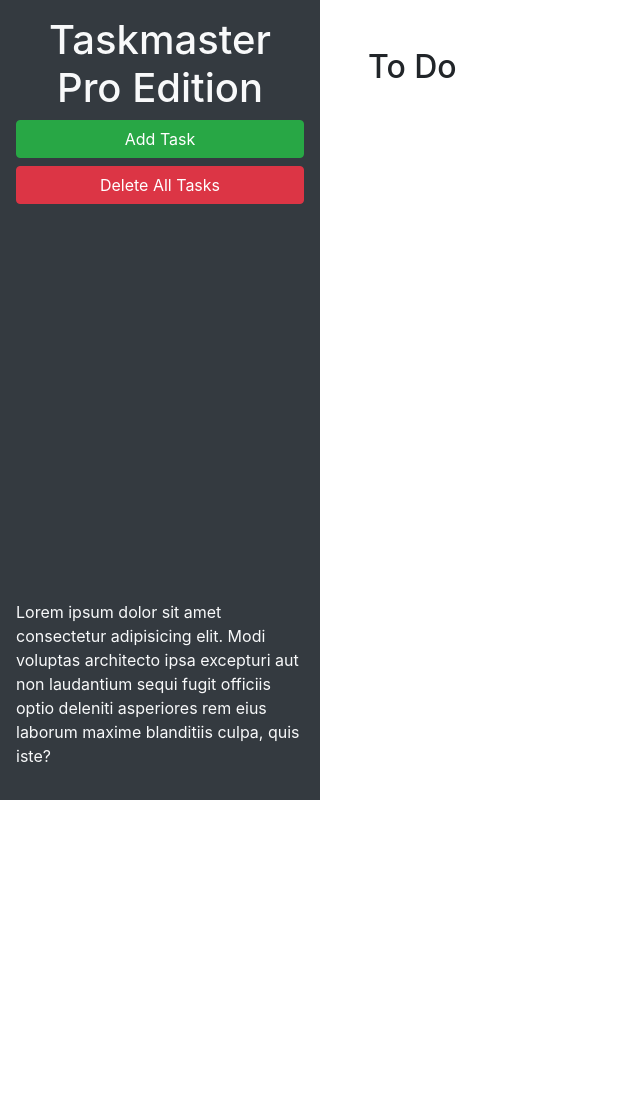
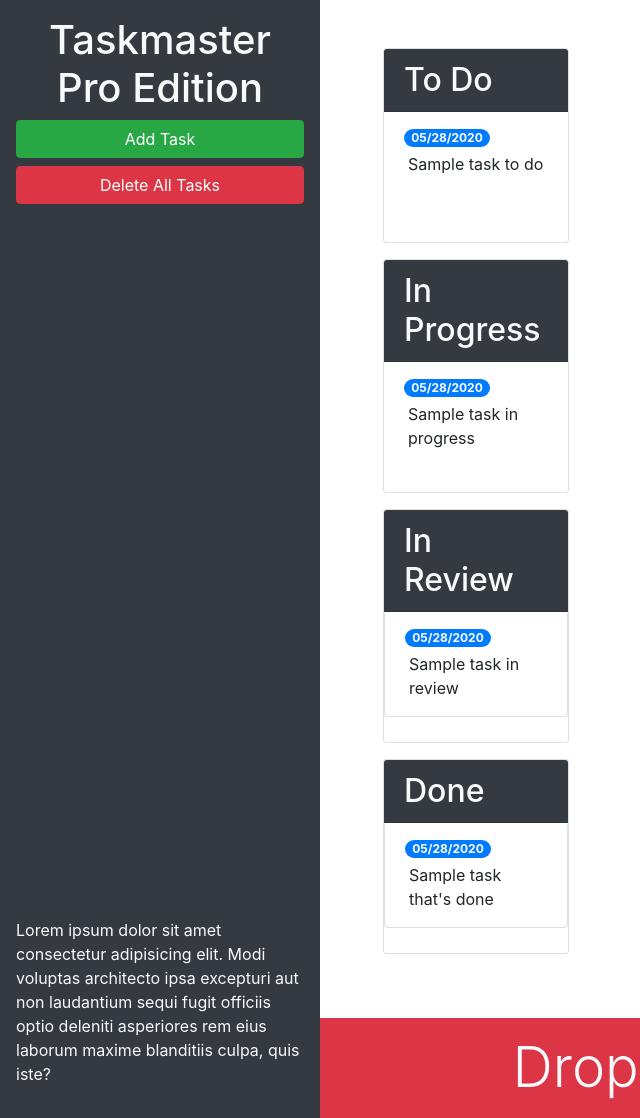
Before and after one commit to Titoxox97/taskmaster-pro, a plain HTML site: page index.html in a window 1280 px wide. Shown: the whole page, without its empty margins (0-640 px from the left). Before the commit the page ends 800 px from the top, so only its background shows below. Drawn offline with nearby package versions, Linux system fonts and the light colour scheme.

Commit message:
bootstrap

```diff
--- a/index.html
+++ b/index.html
@@ -13,23 +13,88 @@
 <body>
 
   <div class="row min-vh-100 no-gutters">
-    <header class="col-12 col-lg-3 bg-dark text-light d-flex flex-column p-4 p-lg-3">
+    <header class="col-12 col-lg-3 bg-dark text-light sticky-top d-flex flex-column p-4 p-lg-3">
       <h1 class="text-center">Taskmaster Pro Edition</h1>
       <button id="create-task" class="btn btn-block btn-success" data-toggle="modal" data-target="#task-form-modal">Add
         Task</button>
       <button id="remove-tasks" class="btn btn-block btn-danger">Delete All Tasks</button>
-      <p class="mt-auto">Lorem ipsum dolor sit amet consectetur adipisicing elit. Modi voluptas architecto ipsa
+      <p class="mt-auto d-none d-lg-block">Lorem ipsum dolor sit amet consectetur adipisicing elit. Modi voluptas architecto ipsa
         excepturi aut non
         laudantium sequi fugit officiis optio deleniti asperiores rem eius laborum maxime blanditiis culpa, quis iste?
       </p>
     </header>
     <main class="col-12 col-lg-9">
-      <div class="m-5">
-        <h2>To Do</h2>
-        <ul id="list-toDo" class="list-group"> </ul>
-      </div>
+      <div class="m-5 row justify-content-around d-flex flex-column">
+        <!-- todo start -->
+        <div class="col-12 col-md-6 col-xl-3 mb-3">
+          <div class="card">
+        <h2 class="card-header bg-dark text-light">
+          To Do
+        </h2>
+        <ul id="list-toDo" class="list-group list-group-flush">
+        <li class="list-group-item">
+          <span class="badge badge-primary badge-pill">05/28/2020</span>
+          <p class="m-1">Sample task to do</p>
+        </li>
+      </ul>
+    </div>
+    </div>
+      <!-- todo end -->
+      <!-- in progress start -->
+      <div class="col-12 col-md-6 col-xl-3 mb-3">
+        <div class="card">
+        <h2 class="card-header bg-dark text-light">
+          In Progress
+        </h2>
+        <ul id="list-inProgress" class="list-group list-group-flush">
+        <li class="list-group-item">
+          <span class="badge badge-primary badge-pill">05/28/2020</span>
+          <p class="m-1">Sample task in progress</p>
+        </li>
+      </ul>
+    </div>
+    </div>
+    <!-- in progress end -->
+    <!-- in review start -->
+    <div class="col-12 col-md-6 col-xl-3 mb-3">
+      <div class="card">
+      <h2 class="card-header bg-dark text-light">
+        In Review
+      </h2>
+      <ul id="list-inReview" class="list-group">
+        <li class="list-group-item">
+          <span class="badge badge-primary badge-pill">05/28/2020</span>
+          <p class="m-1">Sample task in review</p>
+        </li>
+      </ul>
+    </div>
+    </div>
+    <!-- in review end -->
+    <!-- done start -->
+    <div class="col-12 col-md-6 col-xl-3 mb-3">
+      <div class="card">
+      <h2 class="card-header bg-dark text-light">
+        Done
+      </h2>
+      <ul id="list-done" class="list-group">
+        <li class="list-group-item">
+          <span class="badge badge-primary badge-pill">05/28/2020</span>
+          <p class="m-1">Sample task that's done</p>
+        </li>
+      </ul>
+    </div>
+    </div>
+    <!-- done end -->
+  </div>
+
+  <div id="trash">
+    <div class="w-100 bg-danger p-3 text-center text-light display-4">
+      Drop Here to Remove.
+    </div>
+  </div>
+
     </main>
-  </div>
+
 
   <!-- Modal -->
   <div class="modal fade" id="task-form-modal" tabindex="-1" role="dialog" aria-labelledby="task-form-modal"
@@ -46,11 +111,11 @@
           <form>
             <div class="form-group">
               <label for="modalTaskDescription">Task description</label>
-              <textarea id="modalTaskDescription" rows="3"></textarea>
+              <textarea id="modalTaskDescription" rows="3" class="form-control"></textarea>
             </div>
             <div class="form-group">
               <label for="modalDueDate">Due date</label>
-              <input type="text" id="modalDueDate" placeholder="mm/dd/yyyy" autocomplete="off" />
+              <input type="text" class="form-control" id="modalDueDate" placeholder="mm/dd/yyyy" autocomplete="off" />
             </div>
           </form>
         </div>
```
